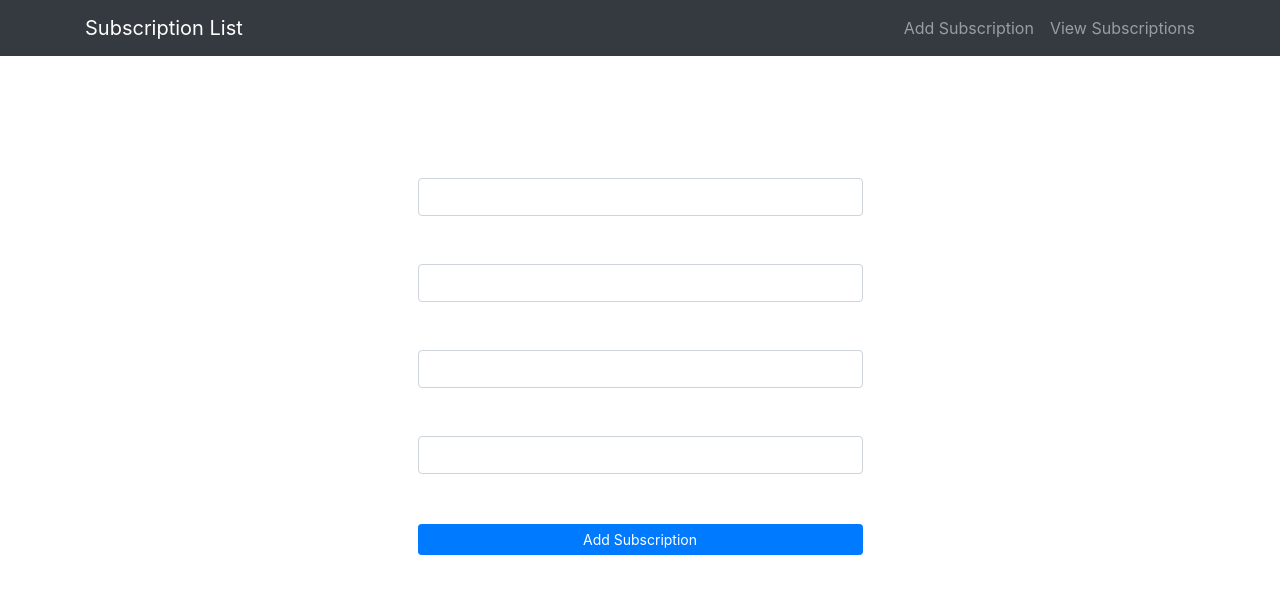
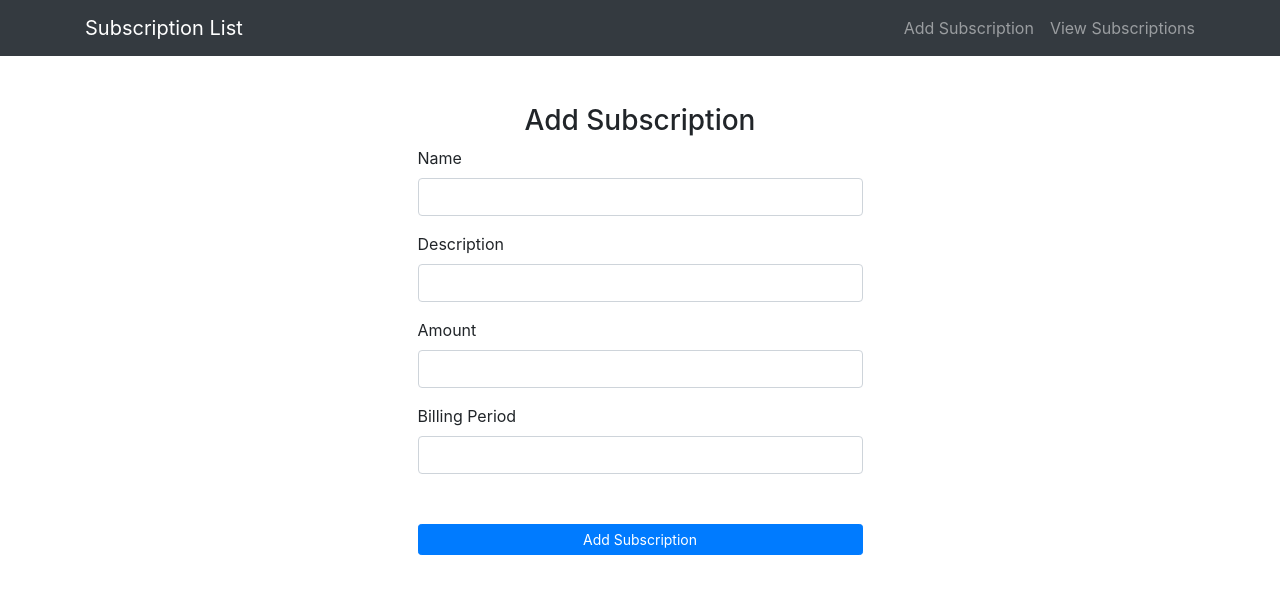
Before and after one commit to jpwarren610/isqa4900_assignment2, a Vue app: page / in a window 1280 px wide. Shown: the top 594 px of the page. Built offline with nearby package versions, Linux system fonts and the light colour scheme.

Commit message:
Removed dark mode

```diff
--- a/src/App.vue
+++ b/src/App.vue
@@ -77,16 +77,7 @@ export default {
   -webkit-font-smoothing: antialiased;
   -moz-osx-font-smoothing: grayscale;
   text-align: center;
-  /* color: #2c3e50; */
+  color: #2c3e50;
   margin-top: 60px;
 }
-body {
-  background-color: #212529;
-}
-h3 {
-  color: #fff;
-}
-label {
-  color: #fff;
-}
 </style>
--- a/src/components/List.vue
+++ b/src/components/List.vue
@@ -1,7 +1,7 @@
 <template>
   <div class="row">
     <div class="col-md-12">
-      <table class="table table-striped table-dark">
+      <table class="table table-striped">
         <thead>
           <tr>
             <th scope="col">Name</th>
```
